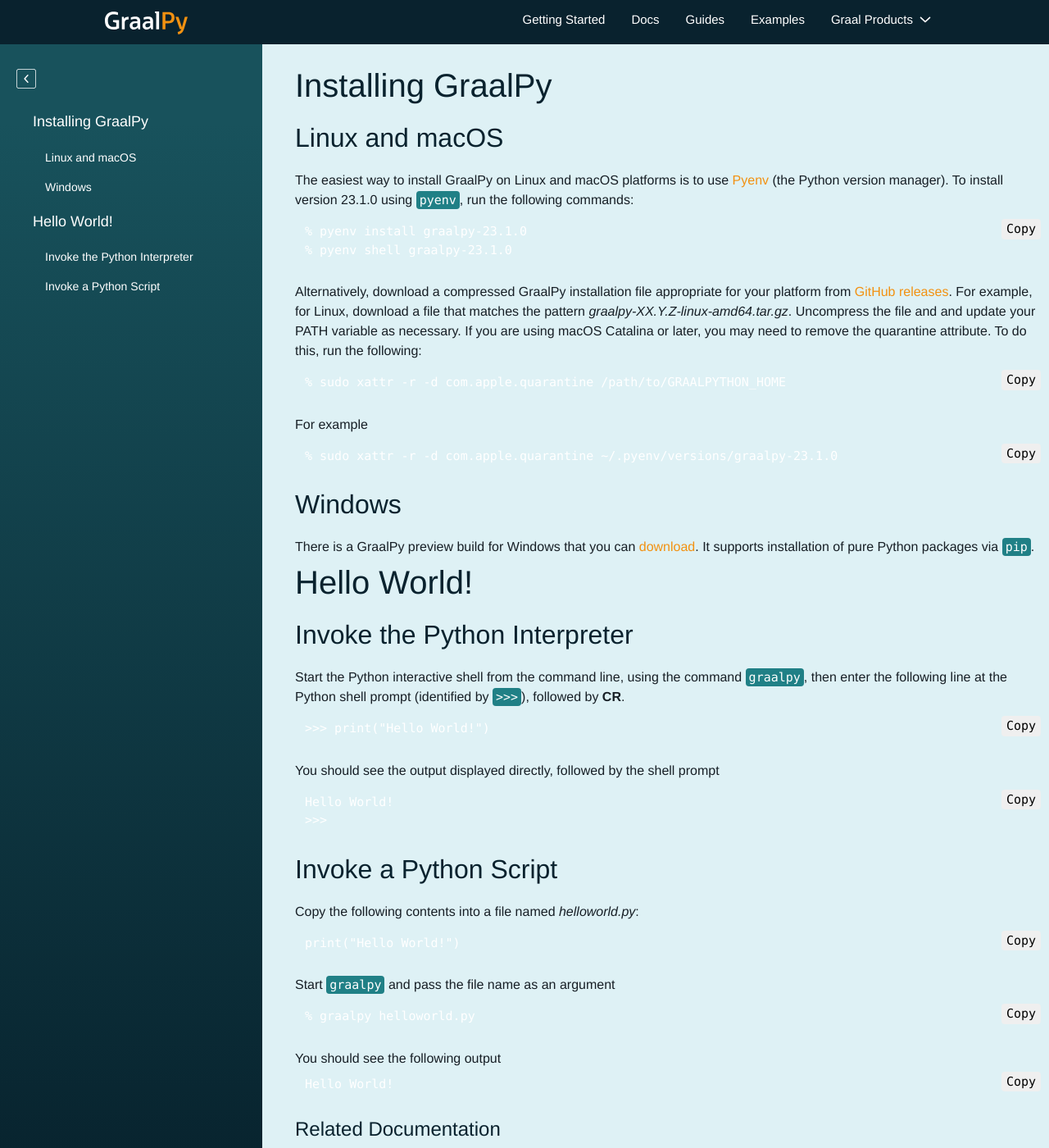
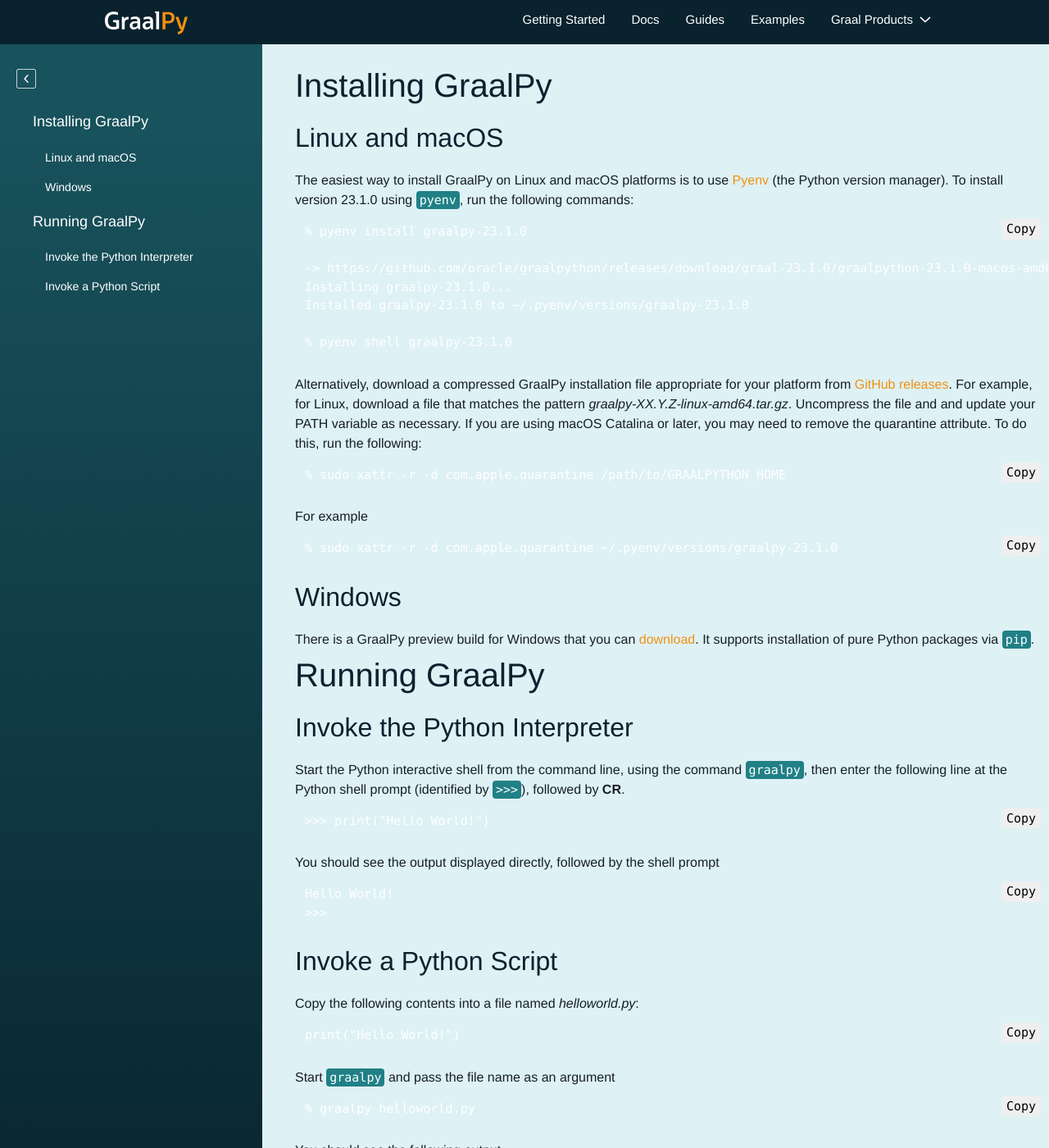
Before and after one commit to Y-Shcheholskyy/graalpy.github.io, a Jekyll site: the page built from docs/getting_started.md, in a window 1280 px wide and 1400 px high. Shown: the whole window at 82% size. Built offline with Jekyll 4.4.1, drawn with Linux system fonts in a browser that asks for light colours.

Commit message:
Revert "Minor edits"
This reverts commit 297e5d52075bde63e89f4baaf5a9bcd85dffd09b.

````diff
--- a/docs/getting_started.md
+++ b/docs/getting_started.md
@@ -13,6 +13,11 @@
 
 ```bash
 % pyenv install graalpy-23.1.0
+
+-> https://github.com/oracle/graalpython/releases/download/graal-23.1.0/graalpython-23.1.0-macos-amd64.tar.gz
+Installing graalpy-23.1.0...
+Installed graalpy-23.1.0 to ~/.pyenv/versions/graalpy-23.1.0
+
 % pyenv shell graalpy-23.1.0
 ```
 
@@ -36,7 +41,7 @@
 There is a GraalPy preview build for Windows that you can [download](https://github.com/oracle/graalpython/releases/).
 It supports installation of pure Python packages via `pip`.
 
-## Hello World!
+## Running GraalPy
 
 ### Invoke the Python Interpreter
 
@@ -72,7 +77,7 @@
 Hello World!
 ```
 
-#### Related Documentation
+#### Learn More
 
 * [User Guides](guides/Guides.md)
 * [Reference Documentation](reference/Reference.md)
````
Also changed, not shown: docs/guides/Guides.md (+8 -8 lines), 1 other file.
